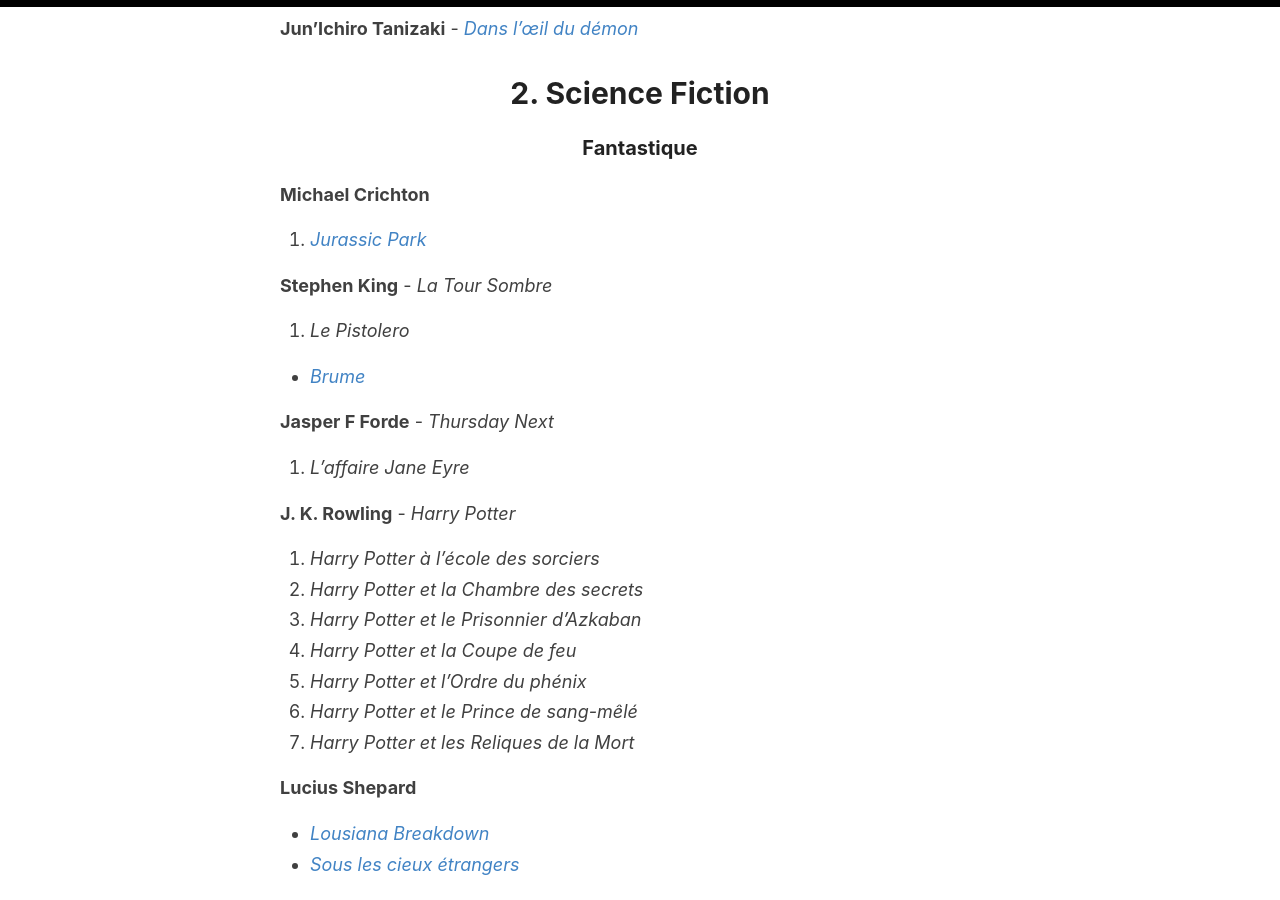
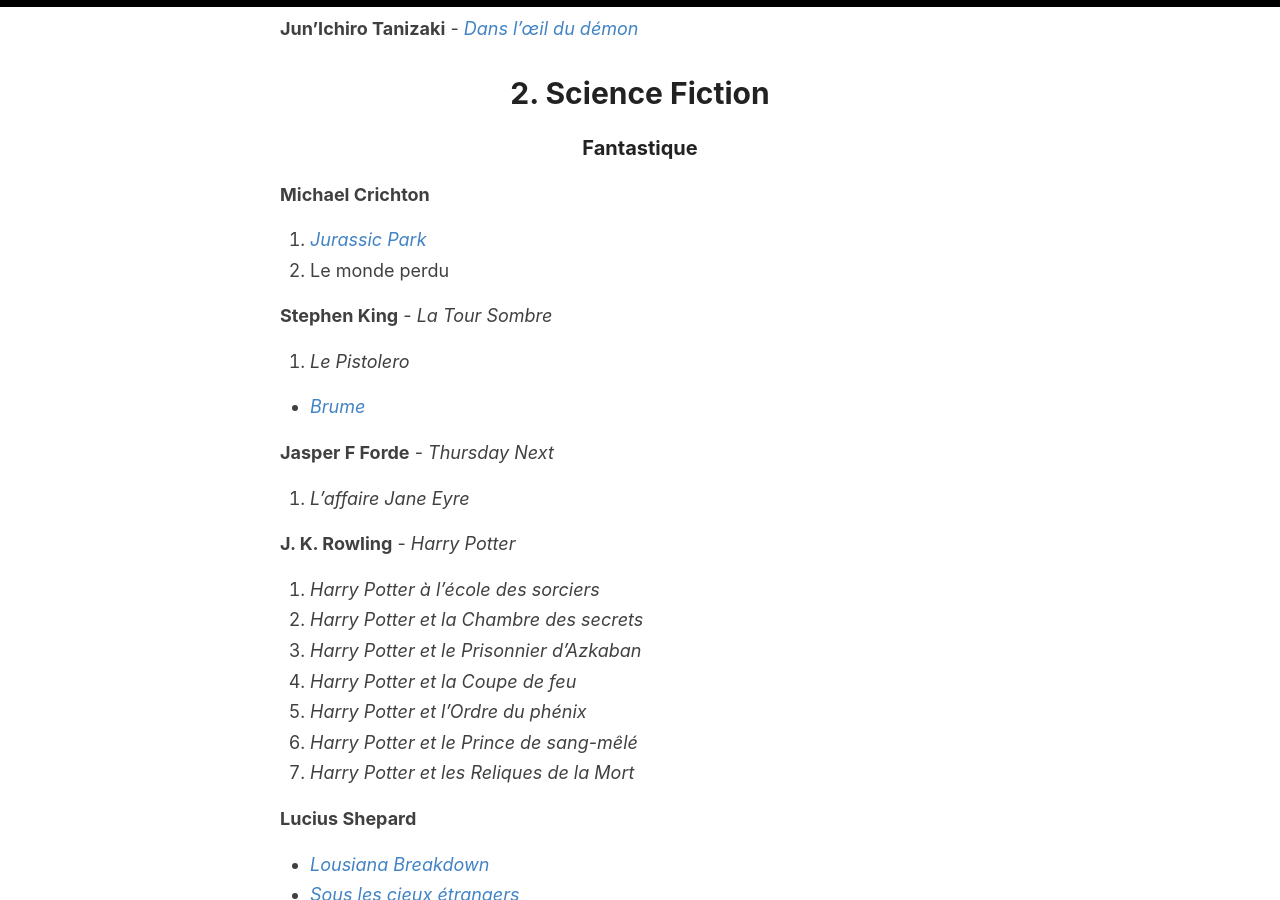
Before and after one commit to homeostasie/bouquins, a Jekyll site: the page built from _pages/lectures.md, in a window 1280 px wide and 900 px high, scrolled down 2267 px. Built offline with Jekyll 4.4.1, drawn with Linux system fonts in a browser that asks for light colours.

Commit message:
ajout du monde perdu dans la page lecture

```diff
--- a/_pages/lectures.md
+++ b/_pages/lectures.md
@@ -94,6 +94,7 @@
 
 **Michael Crichton**
 1. [*Jurassic Park*](https://homeostasie.github.io/bouquins/Michael-Crichton_jurassic-park/)
+2. Le monde perdu
 
 **Stephen King** - *La Tour Sombre*
 1. *Le Pistolero*
```
